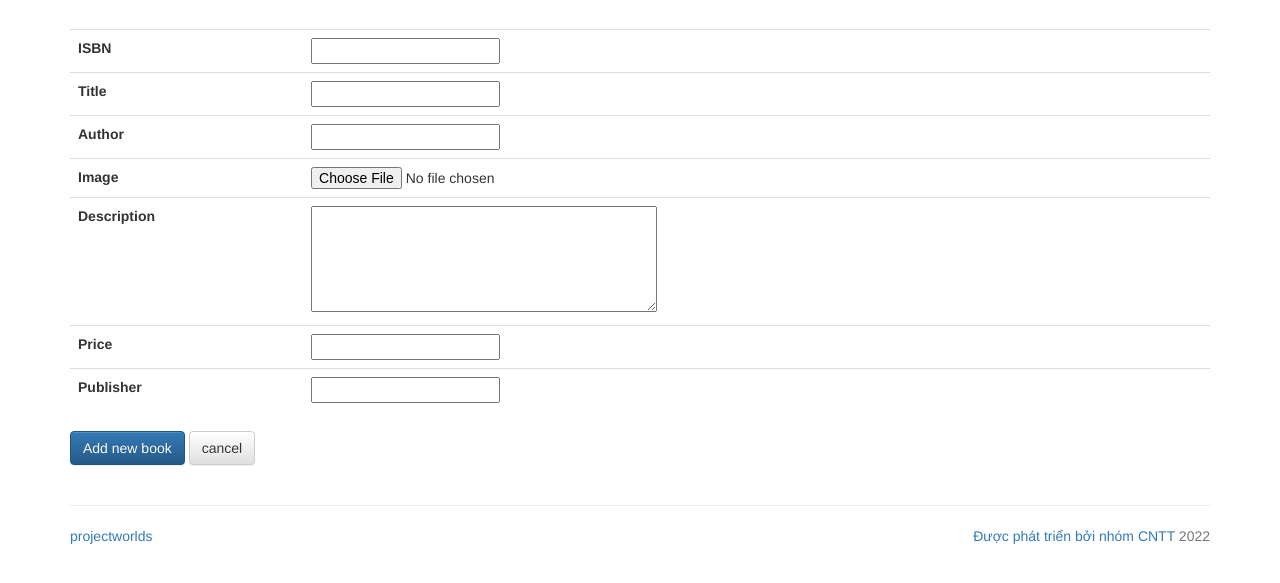
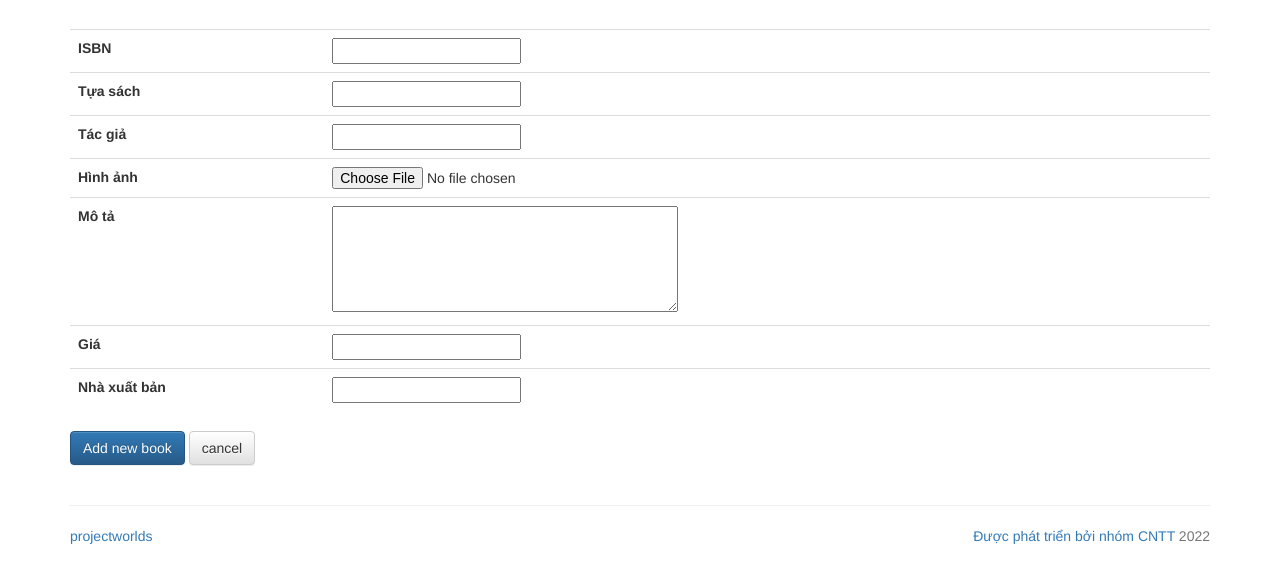
Before and after one commit to BTKyo/BooKOnline, a PHP site: page /admin_add.php in a window 1280 px wide. Shown: the part 51-634 px from the top of the page. Run offline with PHP 8.4, Linux system fonts and the light colour scheme; a user stored in the database is signed in.

Commit message:
edit admin_add

```diff
--- a/admin_add.php
+++ b/admin_add.php
@@ -70,27 +70,27 @@
 				<td><input type="text" name="isbn"></td>
 			</tr>
 			<tr>
-				<th>Title</th>
+				<th>Tựa sách</th>
 				<td><input type="text" name="title" required></td>
 			</tr>
 			<tr>
-				<th>Author</th>
+				<th>Tác giả</th>
 				<td><input type="text" name="author" required></td>
 			</tr>
 			<tr>
-				<th>Image</th>
+				<th>Hình ảnh</th>
 				<td><input type="file" name="image"></td>
 			</tr>
 			<tr>
-				<th>Description</th>
+				<th>Mô tả</th>
 				<td><textarea name="descr" cols="40" rows="5"></textarea></td>
 			</tr>
 			<tr>
-				<th>Price</th>
+				<th>Giá</th>
 				<td><input type="text" name="price" required></td>
 			</tr>
 			<tr>
-				<th>Publisher</th>
+				<th>Nhà xuất bản</th>
 				<td><input type="text" name="publisher" required></td>
 			</tr>
 		</table>
```
